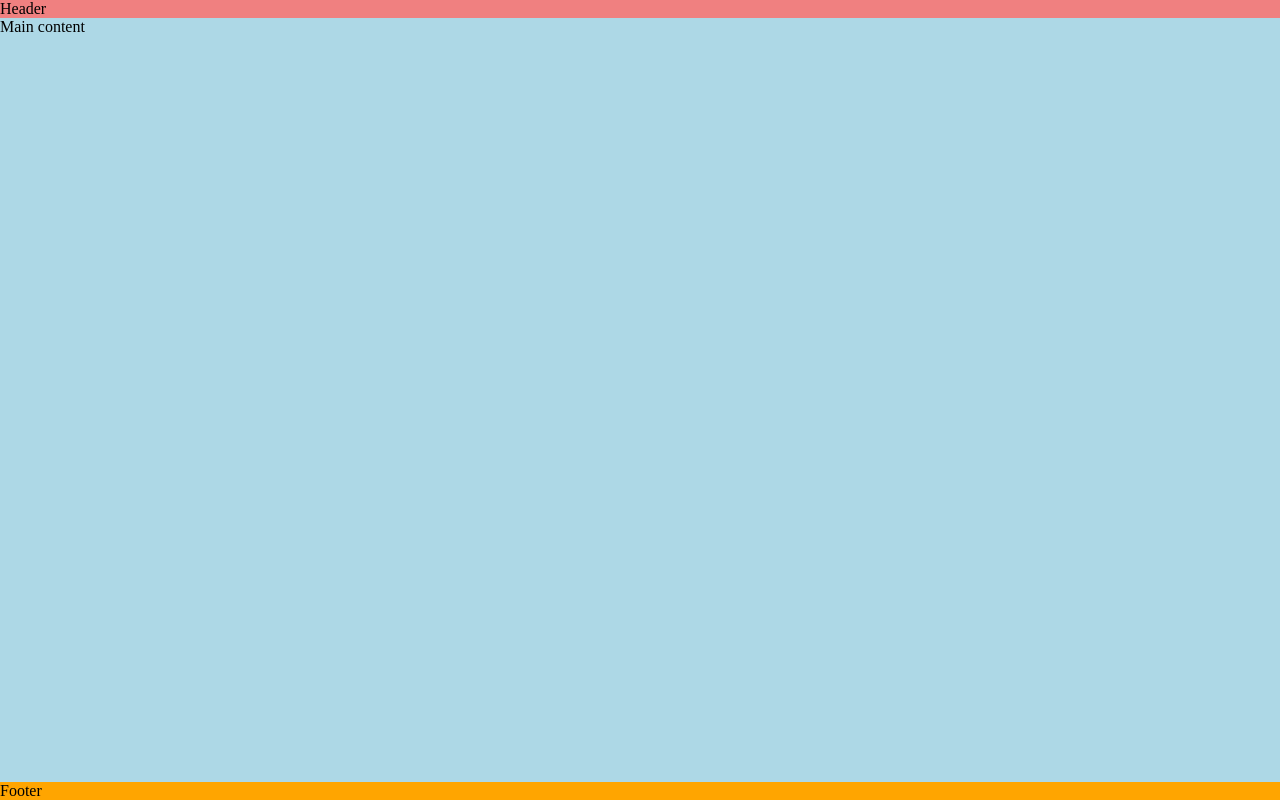
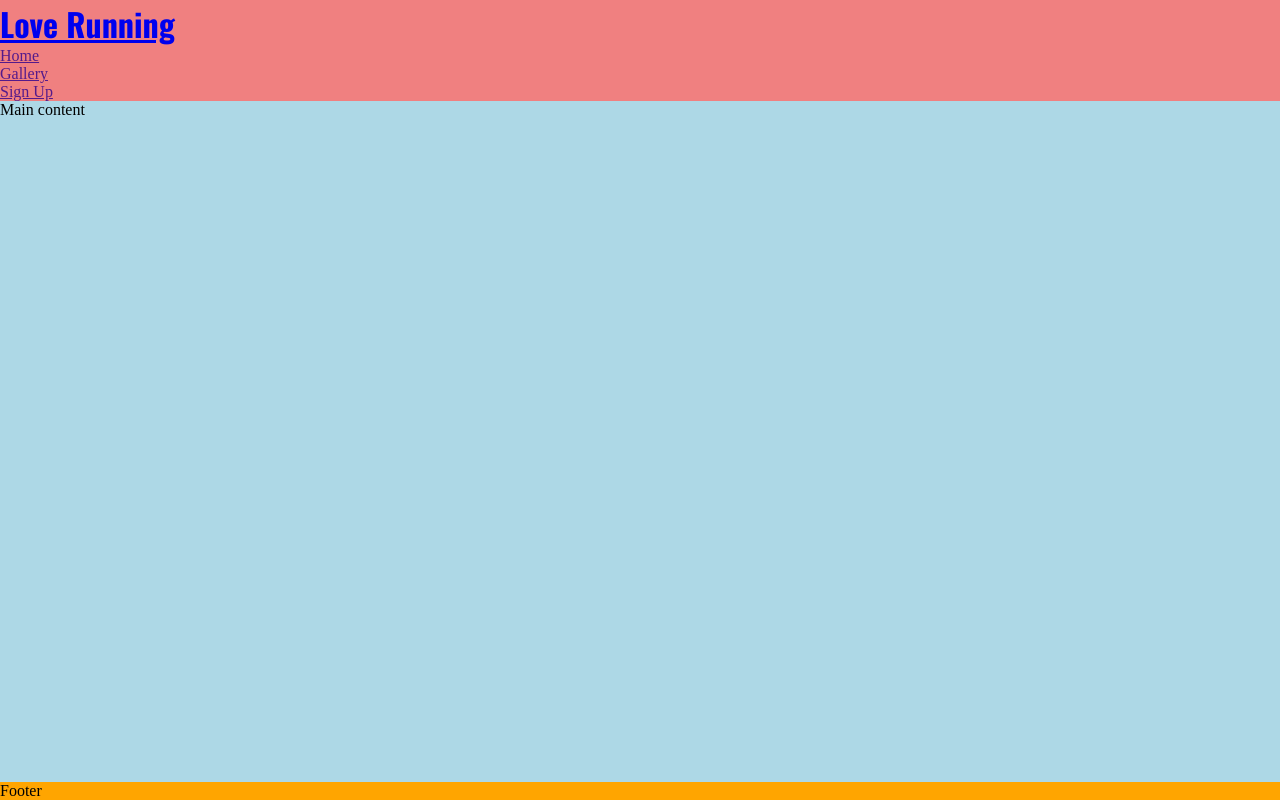
Before and after one commit to rhysshufflebotham/love-running, a plain HTML site: page index.html in a window 1280 px wide. Drawn offline with nearby package versions, Linux system fonts and the light colour scheme.

Commit message:
Create navigation section.

```diff
--- a/assets/css/style.css
+++ b/assets/css/style.css
@@ -15,11 +15,16 @@ body {
     flex-direction: column;
     /* Generic project styles /*
     color: #3a3a3a
+    font-family: 'Lato', sans-serif;
 }
 
 /* Header */
 header {
     background-color: lightcoral;
+}
+
+h1 {
+    font-family: 'Oswald', sans-serif;
 }
 
 /* Main Content */
--- a/index.html
+++ b/index.html
@@ -21,7 +21,18 @@
 </head>
 <body>
     <!-- Header -->
-    <header>Header</header>
+    <header>
+        <a href="index.html">
+            <h1 id="logo">Love Running</h1>
+        </a>
+        <nav>
+            <ul>
+                <li><a href="">Home</a></li>
+                <li><a href="">Gallery</a></li>
+                <li><a href="">Sign Up</a></li>
+            </ul>
+        </nav>
+    </header>
 
     <!-- Main content -->
     <main>Main content</main>
```
